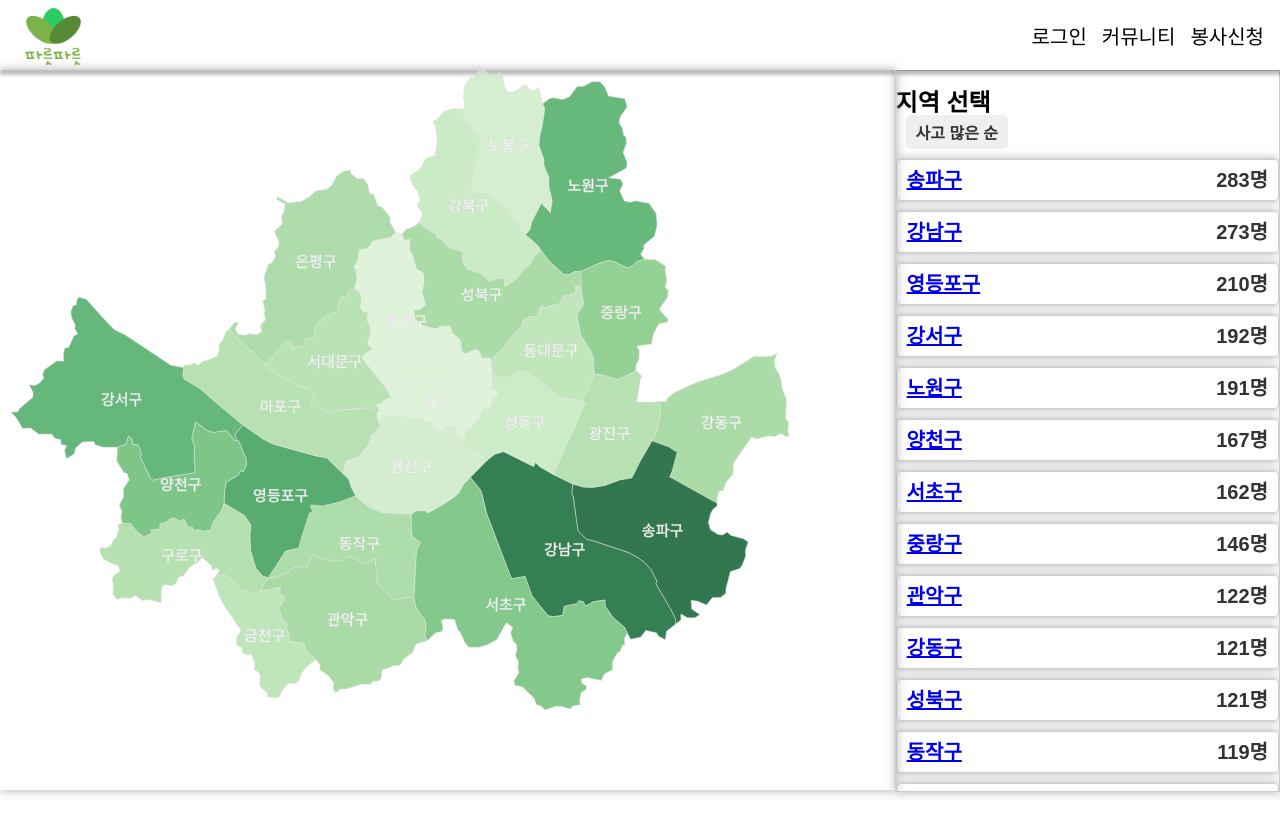
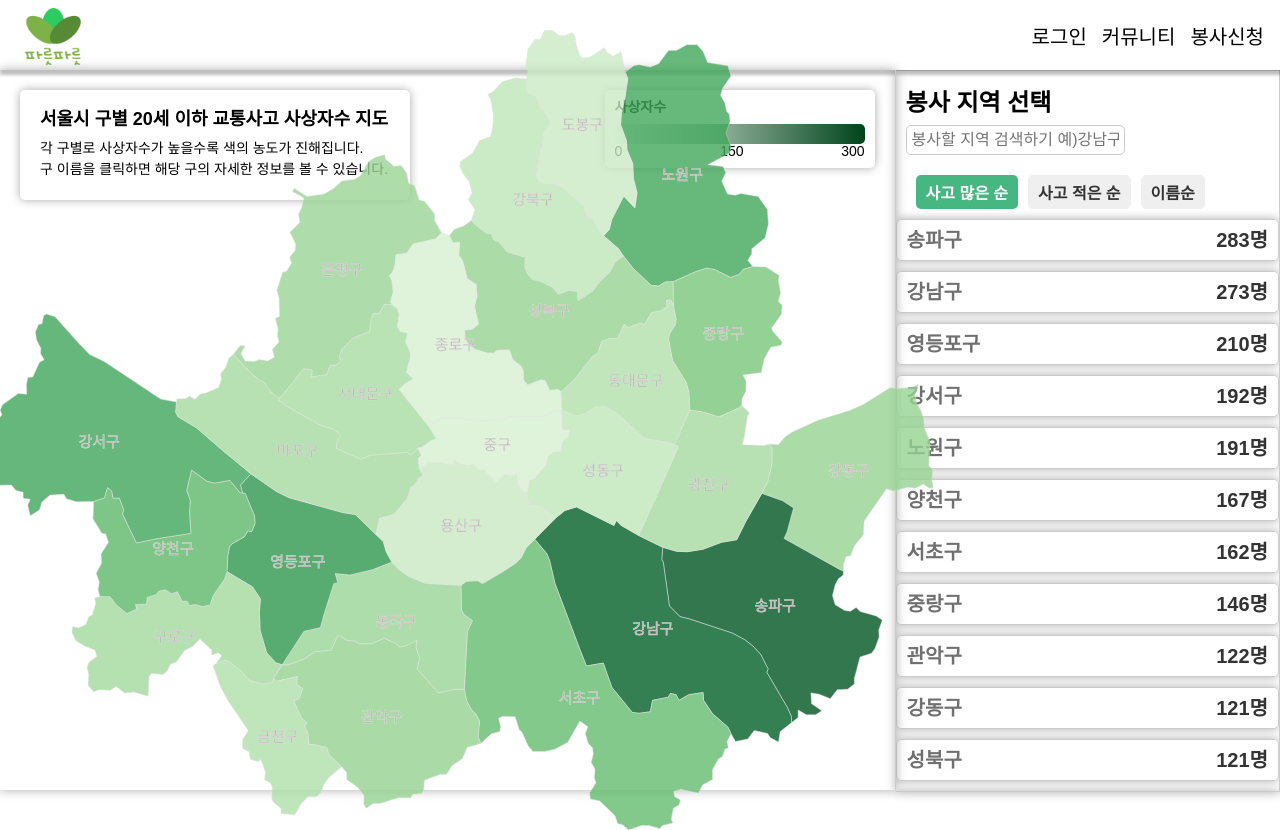
Before and after one commit to cho-in-sik/data-project, a React (Create React App) app in the folder frontend/: page /recruitment/main in a window 1280 px wide. Before the commit the page ends 800 px from the top, so only its background shows below. Built offline with nearby package versions, Linux system fonts and the light colour scheme.

Commit message:
feat : 지도 범례 및 설명 추가

```diff
--- a/frontend/src/components/Community/CommunityDetail.jsx
+++ b/frontend/src/components/Community/CommunityDetail.jsx
@@ -24,9 +24,7 @@ function CommunityDetail() {
   useEffect(() => {
     async function fetchData() {
       try {
-        const response = await axios.get(
-          `http://localhost:3000/api/v1/board/${id}`,
-        );
+        const response = await axios.get(`/api/v1/board/${id}`);
         setCommunity(response.data);
         // console.log(response.data);
       } catch (error) {
@@ -46,7 +44,7 @@ function CommunityDetail() {
   // 삭제하기 버튼을 눌렀을 때 실행되는 함수
   const handleDeleteClick = async () => {
     try {
-      await axios.delete(`http://localhost:3000/api/v1/board/${id}`);
+      await axios.delete(`/api/v1/board/${id}`);
       navigate('/board/all');
     } catch (error) {
       console.error('게시글 삭제에 실패했습니다:', error);
--- a/frontend/src/components/Community/CommunityForm.jsx
+++ b/frontend/src/components/Community/CommunityForm.jsx
@@ -25,7 +25,7 @@ const CommunityPostForm = () => {
     event.preventDefault();
     try {
       // 게시글 작성 API 호출
-      const response = await axios.post('http://localhost:3000/api/v1/board', {
+      const response = await axios.post('/api/v1/board', {
         title,
         author,
         content,
@@ -81,7 +81,7 @@ const CommunityPostForm = () => {
           <FormLabel htmlFor="image">이미지</FormLabel>
           {/* 이미지 삽입 기능은 추후에 */}
           <FormInput
-            type="text"
+            type="file"
             id="image"
             value={image}
             onChange={(event) => setImage(event.target.value)}
--- /dev/null
+++ b/frontend/src/components/Recruitment/Main/AboutMap.jsx
@@ -0,0 +1,38 @@
+import React from 'react';
+import styled from 'styled-components';
+
+const AboutMap = () => {
+  return (
+    <Wrapper>
+      <Title>서울시 구별 20세 이하 교통사고 사상자수 지도</Title>
+      <Description>
+        각 구별로 사상자수가 높을수록 색의 농도가 진해집니다. <br /> 구 이름을
+        클릭하면 해당 구의 자세한 정보를 볼 수 있습니다.
+      </Description>
+    </Wrapper>
+  );
+};
+
+export default AboutMap;
+
+const Wrapper = styled.div`
+  position: absolute;
+  top: 20px;
+  left: 20px;
+  width: 350px;
+  padding: 20px;
+  background-color: #fff;
+  border-radius: 5px;
+  box-shadow: 0px 0px 10px #aaa;
+`;
+
+const Title = styled.h2`
+  font-size: 18px;
+  font-weight: bold;
+  margin-bottom: 10px;
+`;
+
+const Description = styled.p`
+  font-size: 14px;
+  line-height: 1.5;
+`;
--- a/frontend/src/components/Recruitment/Main/GuList.jsx
+++ b/frontend/src/components/Recruitment/Main/GuList.jsx
@@ -5,45 +5,67 @@ import styled from 'styled-components';
 
 const GuList = () => {
   const [sortOrder, setSortOrder] = useState('desc');
+  const [searchTerm, setSearchTerm] = useState('');
 
-  const handleSortButtonClick = () => {
-    setSortOrder(sortOrder === 'asc' ? 'desc' : 'asc');
+  const handleSortButtonClick = (order) => () => {
+    setSortOrder(order);
   };
 
-  const sortedBoroughs = Casualties.sort((a, b) => {
+  const sortedBoroughs = Casualties.slice().sort((a, b) => {
     if (sortOrder === 'desc') {
-      return (
-        b.casualties - a.casualties ||
-        a.borough.localeCompare(b.borough, 'ko-KR', {
-          sensitivity: 'base',
-          caseFirst: 'upper',
-        })
-      );
+      return b.casualties - a.casualties;
+    } else if (sortOrder === 'asc') {
+      return a.casualties - b.casualties;
     } else {
-      return (
-        a.casualties - b.casualties ||
-        b.borough.localeCompare(a.borough, 'ko-KR', {
-          sensitivity: 'base',
-          caseFirst: 'upper',
-        })
-      );
+      return a.borough.localeCompare(b.borough, 'ko-KR', {
+        sensitivity: 'base',
+        caseFirst: 'upper',
+      });
     }
   });
 
+  const filteredBoroughs = sortedBoroughs.filter((casualty) =>
+    casualty.borough.toLowerCase().includes(searchTerm.toLowerCase()),
+  );
+
   return (
     <GuListWrapper>
-      <GuListTitle>지역 선택</GuListTitle>
-      <div>
-        <GuListSortButton onClick={handleSortButtonClick}>
-          {sortOrder === 'desc' ? '사고 많은 순' : '사고 적은 순'}
+      <GuListTitle>봉사 지역 선택</GuListTitle>
+      <GuListSearchInput
+        type="text"
+        placeholder="봉사할 지역 검색하기 예)강남구"
+        value={searchTerm}
+        onChange={(e) => setSearchTerm(e.target.value)}
+      />
+      <GuListSortButtonsWrapper>
+        <GuListSortButton
+          onClick={handleSortButtonClick('desc')}
+          className={sortOrder === 'desc' ? 'selected' : ''}
+        >
+          사고 많은 순
         </GuListSortButton>
-      </div>
+        <GuListSortButton
+          onClick={handleSortButtonClick('asc')}
+          className={sortOrder === 'asc' ? 'selected' : ''}
+        >
+          사고 적은 순
+        </GuListSortButton>
+        <GuListSortButton
+          onClick={handleSortButtonClick('name')}
+          className={sortOrder === 'name' ? 'selected' : ''}
+        >
+          이름순
+        </GuListSortButton>
+      </GuListSortButtonsWrapper>
       <GuListContent>
-        {sortedBoroughs.map((casualty) => (
+        {filteredBoroughs.map((casualty) => (
           <GuListItem key={casualty.borough}>
-            <Link to={`/recruitment/${casualty.borough}`}>
+            <GuLink
+              to={`/recruitment/${casualty.borough}`}
+              style={{ color: '#707070', textDecoration: 'none' }}
+            >
               {casualty.borough}
-            </Link>
+            </GuLink>
             <div>{casualty.casualties}명</div>
           </GuListItem>
         ))}
@@ -61,6 +83,7 @@ const GuListWrapper = styled.div`
 const GuListTitle = styled.h2`
   font-size: 24px;
   font-weight: bold;
+  margin-left: 10px;
 `;
 
 const GuListContent = styled.ul`
@@ -87,6 +110,11 @@ const GuListItem = styled.li`
   }
 `;
 
+const GuListSortButtonsWrapper = styled.div`
+  display: flex;
+  margin: 10px;
+`;
+
 const GuListSortButton = styled.button`
   margin-left: 10px;
   padding: 5px 10px;
@@ -95,8 +123,29 @@ const GuListSortButton = styled.button`
   color: #333;
   border: none;
   border-radius: 5px;
-  cursor: pointer;
+
+  &.selected {
+    background-color: #47b781;
+    color: #fff;
+  }
+
   &:hover {
-    background-color: #f1f1f1;
+    background-color: #47b781;
   }
 `;
+
+const GuLink = styled(Link)`
+  color: black;
+  text-decoration: none;
+  &:hover {
+    text-decoration: underline;
+  }
+`;
+
+const GuListSearchInput = styled.input`
+  margin: 10px;
+  padding: 5px;
+  font-size: 16px;
+  border: 1px solid #ccc;
+  border-radius: 5px;
+`;
--- /dev/null
+++ b/frontend/src/components/Recruitment/Main/Legend.jsx
@@ -0,0 +1,56 @@
+import React from 'react';
+import styled from 'styled-components';
+import { scaleSequential } from 'd3-scale'; // 스케일 함수 생성
+import { interpolateGreens } from 'd3-scale-chromatic'; // 색상 스케일
+
+const Wrapper = styled.div`
+  position: absolute;
+  top: 20px;
+  right: 20px;
+  width: 250px;
+  padding: 10px;
+  background-color: #fff;
+  border-radius: 5px;
+  box-shadow: 0px 0px 10px #aaa;
+`;
+
+const Title = styled.h3`
+  font-size: 14px;
+  font-weight: bold;
+  margin-bottom: 10px;
+`;
+
+const Gradient = styled.div`
+  height: 20px;
+  border-radius: 5px;
+  background: linear-gradient(
+    to right,
+    ${(props) => props.colorScale(props.colorScale.domain()[0])},
+    ${(props) => props.colorScale(props.colorScale.domain()[1])}
+  );
+`;
+
+const Labels = styled.div`
+  display: flex;
+  justify-content: space-between;
+  font-size: 14px;
+  color: #000;
+`;
+
+const Legend = () => {
+  const colorScale = scaleSequential(interpolateGreens).domain([0, 300]); // 색상 스케일
+
+  return (
+    <Wrapper>
+      <Title>사상자수</Title>
+      <Gradient colorScale={colorScale} />
+      <Labels>
+        <div>0</div>
+        <div>150</div>
+        <div>300</div>
+      </Labels>
+    </Wrapper>
+  );
+};
+
+export default Legend;
--- a/frontend/src/components/Recruitment/Main/Map.jsx
+++ b/frontend/src/components/Recruitment/Main/Map.jsx
@@ -1,100 +1,144 @@
-import React, { useEffect, useRef, useState } from 'react';
+import React, { useEffect, useRef, useState, useCallback } from 'react';
 import { select, geoPath, geoMercator } from 'd3';
-import { scaleSequential } from 'd3-scale'; // 스케일 함수를 생성하는 함수
-import {
-  // interpolateBlues,
-  interpolateGreens,
-  // interpolateRainbow,
-  // interpolateReds,
-} from 'd3-scale-chromatic'; // 색상을 생성하는 함수
-import { useDispatch, useSelector } from 'react-redux'; // 상태를 가져오기 위해 사용
-import { Casualties } from './data/casualties';
-// Casualties(사상자수) 데이터를 가져옴
-// import axios from 'axios';
-import styled from 'styled-components';
-
-// 지도를 그리는 컴포넌트
+import { scaleSequential } from 'd3-scale'; // 스케일 함수 생성
+import { interpolateGreens } from 'd3-scale-chromatic'; // 색상 스케일
+import { useDispatch, useSelector } from 'react-redux'; // 리덕스
+import { Casualties } from './data/casualties'; // 사상자 수 데이터
+import AboutMap from './AboutMap';
+import { Wrapper, MapSvg } from './styles/MapStyle';
+import Legend from './Legend';
+//지도를 그리는 컴포넌트
 function Map({ data }) {
   const dispatch = useDispatch();
-  const input = useSelector((state) => state.input); // input 상태를 가져옴
-  const [width, setWidth] = useState(0); // svg의 너비를 저장할 상태
-  const [height, setHeight] = useState(0); // svg의 높이를 저장할 상태
-  const svgRef = useRef(); // svg 요소를 참조할 ref
-  const wrapperRef = useRef(); // svg를 감싸는 div 요소를 참조할 ref
+  const input = useSelector((state) => state.input); // 리덕스에서 input 상태 가져오기
+  const [width, setWidth] = useState(0); // svg 너비
+  const [height, setHeight] = useState(0); // svg 높이
+  const svgRef = useRef(); // svg 참조
+  const wrapperRef = useRef(); // svg를 감싸는 div 참조
+  const [selectedGu, setSelectedGu] = useState(''); // 선택된 구 이름
 
-  //스케일 함수를 생성하여 구별 사상자수에 따라 색상을 지정
-  const colorScale = scaleSequential(interpolateGreens).domain([0, 300]);
+  const colorScale = scaleSequential(interpolateGreens).domain([0, 300]); // 색상 스케일
 
+  // svg를 감싸는 div의 너비와 높이를 가져와서 svg의 너비와 높이로 설정
+  const handleGuClick = useCallback((event, value) => {
+    setSelectedGu(value.properties.name); // 선택된 구 이름 설정
+
+    const svg = select(svgRef.current); // svg 참조
+    const labels = svg.selectAll('.labels'); // svg 안의 모든 text 참조
+    labels
+      // 선택된 구 이름은 흰색, 나머지는 회색으로 설정
+      // 선택된 구 이름은 30px, 나머지는 15px로 설정
+      .style('fill', (d) =>
+        d.properties.name === value.properties.name ? 'white' : 'black',
+      )
+      .style('font-size', (d) =>
+        d.properties.name === value.properties.name ? '30px' : '15px',
+      )
+      .transition() // 애니메이션
+      .duration(500) // 0.5초
+      .style(
+        'font-size',
+        (
+          d, // 폰트 크기
+        ) => (d.properties.name === value.properties.name ? '30px' : '15px'),
+      );
+  }, []);
+
+  // svg를 감싸는 div의 너비와 높이를 가져와서 svg의 너비와 높이로 설정
   useEffect(() => {
-    // svg 요소의 너비와 높이를 구함
     const svg = select(svgRef.current);
 
-    // 지도 데이터를 불러와서 경계선을 그리는 코드
-    const projection = geoMercator().fitSize([width, height], data); // 지도의 중심과 크기를 설정
-    const pathGenerator = geoPath().projection(projection); // 지도의 경계선을 그리는 함수
+    const projection = geoMercator().fitSize([width, height], data); // 지도의 중심과 크기 설정
+    const pathGenerator = geoPath().projection(projection); // 지도의 경로 설정
 
-    // svg 요소에 구별 경계선을 그림
-    svg
-      .selectAll('.gu')
-      .data(data.features)
-      .join('path')
-      .attr('class', 'gu')
-      .attr('d', (feature) => pathGenerator(feature)) // 경계선을 그림
+    const guPaths = svg // svg 안의 모든 path 참조
+      .selectAll('.gu') // path 클래스 참조
+      .data(data.features) // 데이터 설정
+      .join('path') // path 추가
+      .attr('class', 'gu') // 클래스 설정
+      .attr('d', (feature) => pathGenerator(feature)) // 경로 설정
+      .on('click', (event, value) => {
+        // 클릭 이벤트
+        dispatch({
+          type: 'GU-CLICK',
+          input: value.properties.name, // 클릭한 구 이름을 input 상태에 저장
+        });
+        handleGuClick(event, value); // 선택된 구 이름 설정
+      });
+
+    guPaths // path 색상 설정
+      .transition() // 애니메이션
+      .duration(500)
       .style('fill', (feature) => {
         const target = Casualties.find(
-          (item) => item.borough === feature.properties.name, // 구별 이름을 찾음
+          // 사상자 수 데이터에서 선택된 구 이름을 찾음
+          (item) => item.borough === feature.properties.name,
         );
         if (target) {
-          const casualties = target.casualties;
-          return colorScale(casualties); // 구별 사상자수에 따라 색상을 지정
+          // 선택된 구 이름이 있으면
+          const casualties = target.casualties; // 사상자 수
+          return colorScale(casualties);
         } else {
-          return 'gray'; // 데이터가 없는 구는 회색으로 표시
+          return 'gray';
         }
-      })
-      .on('click', (event, value) => {
-        // 구를 클릭하면 GU-CLICK 액션을 디스패치
-        dispatch({
-          type: 'GU-CLICK', // 액션의 타입
-          input: value.properties.name, // 액션의 데이터
-        });
-        console.log(value.properties.name);
       });
 
-    // svg 요소에 구별 이름을 표시
-    svg
+    const labels = svg // svg 안의 모든 text 참조
       .selectAll('.labels')
       .data(data.features)
       .join('text')
       .attr('class', 'labels')
       .attr('x', function (d) {
-        return pathGenerator.centroid(d)[0]; // 경계선의 중심 좌표를 반환
+        // 텍스트 위치 설정
+        return pathGenerator.centroid(d)[0];
       })
       .attr('y', function (d) {
-        return pathGenerator.centroid(d)[1]; // 경계선의 중심 좌표를 반환
+        // 텍스트 위치 설정
+        return pathGenerator.centroid(d)[1];
       })
       .text(function (d) {
-        return d.properties.name; // 구별 이름을 반환
+        // 텍스트 설정
+        return d.properties.name;
       })
-      .attr('text-anchor', 'middle') // 텍스트의 중심을 경계선의 중심으로 설정
-      .attr('alignment-baseline', 'central') // 텍스트의 중심을 경계선의 중심으로 설정
-      .style('fill', 'white'); // 텍스트의 색상을 흰색으로 설정
-    // 텍스트의 색상을 흰색으로 설정
-  }, [colorScale, data, dispatch, height, input, width]); // input 상태가 변경되면 useEffect 함수가 다시 실행됨
+      .attr('text-anchor', 'middle')
+      .attr('alignment-baseline', 'central')
+      .style('fill', (d) =>
+        // 선택된 구 이름은 흰색, 나머지는 회색으로 설정
+        d.properties.name === selectedGu ? 'white' : 'faintgray',
+      )
+      .style('font-size', (d) =>
+        d.properties.name === selectedGu ? '30px' : '15px',
+      );
 
-  // div 요소의 크기를 상태로 관리
+    labels
+      .filter((d) => d.properties.name === selectedGu)
+      .transition()
+      .duration(500)
+      .style('font-size', '30px');
+
+    labels
+      .filter((d) => d.properties.name !== selectedGu)
+      .transition()
+      .duration(500)
+      .style('font-size', '15px');
+  }, [data, selectedGu, colorScale, handleGuClick, height, width, dispatch]);
+
   useEffect(() => {
     const handleResize = () => {
-      setWidth(wrapperRef.current.clientWidth); // div 요소의 너비를 상태로 관리
-      setHeight(wrapperRef.current.clientHeight); // div 요소의 높이를 상태로 관리
+      setWidth(wrapperRef.current.clientWidth); // svg 너비 설정
+      setHeight(wrapperRef.current.clientHeight); // svg 높이 설정
     };
-    handleResize(); // 처음에 한 번 실행
-    window.addEventListener('resize', handleResize); // 리사이즈 이벤트가 발생하면 handleResize 함수를 실행
+    handleResize(); // 처음에 한번 실행
+    window.addEventListener('resize', handleResize); // 리사이즈 이벤트 리스너 등록
     return () => {
-      window.removeEventListener('resize', handleResize); // 컴포넌트가 언마운트되면 이벤트 리스너를 제거
+      window.removeEventListener('resize', handleResize);
     };
   }, []);
 
   return (
+    <>
+      <AboutMap />
+      <Legend colorScale={colorScale} />
       <Wrapper ref={wrapperRef}>
         <MapSvg
           ref={svgRef}
@@ -103,34 +147,8 @@ function Map({ data }) {
           className="seoul-map"
         />
       </Wrapper>
+    </>
   );
 }
 
 export default Map;
-
-const Wrapper = styled.div`
-  width: 50rem;
-  height: 40rem;
-`;
-
-const MapSvg = styled.svg`
-  display: block;
-  height: 100%;
-  width: 100%;
-  opacity: 0.8;
-  fill: #a59a9a;
-  stroke: #dad8d8;
-  stroke-width: 0.5px;
-
-  .gu:hover {
-    stroke: white;
-    stroke-width: 2px;
-    fill: #807a7a;
-    cursor: pointer;
-  }
-
-  .labels {
-    pointer-events: none;
-    font-size: 15px;
-  }
-`;
--- /dev/null
+++ b/frontend/src/components/Recruitment/Main/styles/MapStyle.jsx
@@ -0,0 +1,32 @@
+import styled from 'styled-components';
+
+export const Wrapper = styled.div`
+  position: absolute;
+  top: 50%;
+  left: 50%;
+  transform: translate(-50%, -50%);
+  width: 1000px;
+  height: 800px;
+`;
+
+export const MapSvg = styled.svg`
+  display: block;
+  height: 100%;
+  width: 100%;
+  opacity: 0.8;
+  fill: #a59a9a;
+  stroke: #dad8d8;
+  stroke-width: 0.5px;
+
+  .gu:hover {
+    stroke: white;
+    stroke-width: 2px;
+    fill: #807a7a;
+    cursor: pointer;
+  }
+
+  .labels {
+    pointer-events: none;
+    font-size: 15px;
+  }
+`;
```
Also changed, not shown: frontend/src/components/Community/CommentForm.jsx (+4 -7 lines), frontend/src/components/Community/CommunityEdit.jsx (+6 -9 lines), frontend/src/components/Recruitment/Main/data/casualties.js (+0 -181 lines), frontend/src/pages/Community/CommunityList.jsx (+1 -9 lines). Lines whose indentation alone changed are shown as unchanged.
